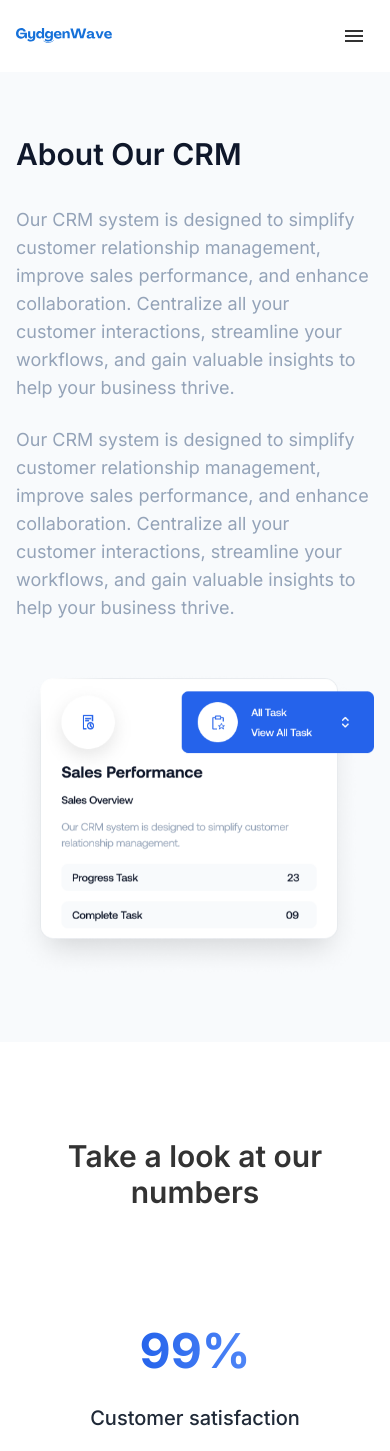
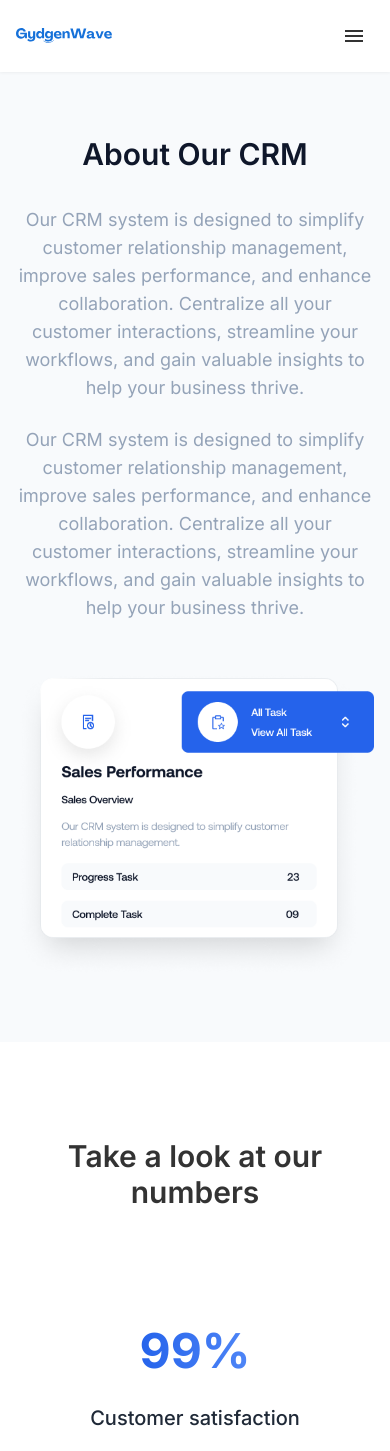
Before and after one commit to Wrttnspknbrkn/GydGenWave, a React (Vite) app: page /about-us in a window 390 px wide. Shown: the top 1451 px of the page. Built offline with nearby package versions, Linux system fonts and the light colour scheme.

Commit message:
Update AboutSection.jsx

```diff
--- a/src/pages/aboutUs/AboutSection.jsx
+++ b/src/pages/aboutUs/AboutSection.jsx
@@ -2,16 +2,16 @@ import React from 'react';
 
 const AboutSection = () => {
   return (
-    <div className="w-full bg-[#F8FAFC] py-16 about-section">
+    <div className="w-full bg-[#F8FAFC] py-16">
       <div className="max-w-7xl mx-auto px-4 md:px-6 lg:px-8">
         <div className="grid grid-cols-1 lg:grid-cols-2 gap-12 items-center">
           {/* Left Content */}
-          <div className="space-y-8 content-left">
-            <h1 className="text-3xl md:text-4xl font-semibold text-[#0F172A] leading-tight">
+          <div className="space-y-8 flex flex-col items-center lg:items-start text-center lg:text-left">
+            <h1 className="text-3xl md:text-4xl font-semibold text-[#0F172A] leading-tight max-w-xl">
               About Our CRM
             </h1>
 
-            <div className="space-y-6 text-content">
+            <div className="space-y-6 max-w-xl">
               <p className="text-[#94A3B8] font-normal text-lg">
                 Our CRM system is designed to simplify customer relationship
                 management, improve sales performance, and enhance collaboration.
@@ -29,11 +29,11 @@ const AboutSection = () => {
           </div>
 
           {/* Right Content - Sales Performance Image */}
-          <div className="flex justify-center lg:justify-end content-right">
+          <div className="flex justify-center lg:justify-end">
             <img
               src="/images/sales-performance.png"
               alt="Sales Performance Dashboard"
-              className="w-full max-w-md lg:max-w-full object-contain dashboard-image"
+              className="w-full max-w-xl lg:max-w-full object-contain hover:-translate-y-2 transition-transform duration-300"
             />
           </div>
         </div>
```
